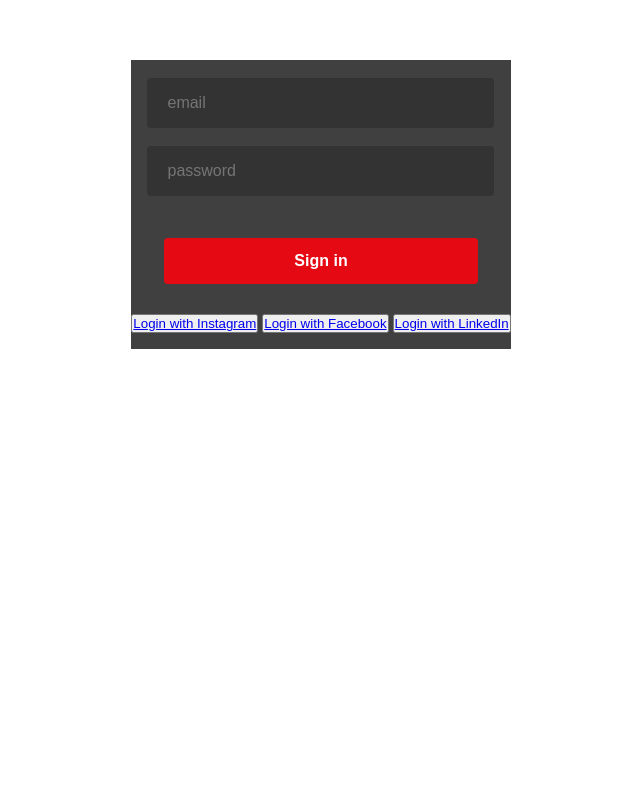
After one commit to joelcede/Netflix-for-programmers, a Django app: template clon_netflix/templates/users/content_urlp/content_login.html in a window 1280 px wide. The commit adds this page. Shown: the whole page, without its empty margins (319-959 px from the left). Run offline with Django 3.2, Linux system fonts and the light colour scheme; the template is opened without the code that fills it, so the values that code supplies are empty.

Commit message:
add preview of login

```diff
--- a/clon_netflix/requirements.txt
+++ b/clon_netflix/requirements.txt
@@ -2,3 +2,4 @@ Django==3.1
 django-environ==0.4.5
 psycopg2-binary>=2.8
 pillow==5.2.0
+social-auth-app-django==4.0.0
--- /dev/null
+++ b/clon_netflix/static/css/lg_up.css
@@ -0,0 +1,63 @@
+*{
+    box-sizing: border-box;
+    padding: 0px;
+    margin: 0px;
+}
+.containter_login{
+    padding: 60px 68px 40px;
+    margin-bottom: 90px;
+    display: flex;
+    /* flex-direction: column; */
+    margin: 0;
+    width: 100%;
+    justify-content: center;
+    align-items: center;
+}
+.cont_lg{
+    background: rgba(0,0,0,.75);
+    box-sizing: border-box;
+    padding-bottom: 16px;
+}
+.id, .row{
+    text-align: center;
+}
+#email, #passw{
+    background: #333;
+    padding: 20px;
+    border-radius: 4px;
+    border: 0;
+    outline: none;
+    color: #fff;
+    height: 50px;
+    line-height: 50px;
+    padding: 16px 20px 0;
+    left: 16px;
+    font-size: 16px;
+    top: 50%;
+    appearance: none;
+    padding-right: 0px;
+    padding-bottom: 16px;
+    /* padding-left: 60px; */
+    padding-right: 120px;
+    text-align: left;
+}
+.but{
+    border-radius: 4px;
+    font-size: 16px;
+    font-weight: 700;
+    margin: 24px 0 12px;
+    padding: 16px;
+    background: #e50914;
+    line-height: 1em;
+    min-width: 98px;
+    min-height: 37px;
+    display: inline-block;
+    color: #fff;
+    user-select: none;
+    text-align: center;
+    border: 0;
+    outline: none;
+    padding: 15px;
+    padding-left: 130px;
+    padding-right: 130px;
+}
--- /dev/null
+++ b/clon_netflix/templates/users/content_urlp/content_login.html
@@ -0,0 +1,32 @@
+{% load static %}
+<link rel="stylesheet" href="../../../static/css/lg_up.css">
+<div class="containter_login">
+    <div class="cont_lg">
+        <div>
+            <form action="" class="id">
+                <br>
+                <label for="email" class="h">
+                    <input type="email" id="email" placeholder="email">
+                </label><br><br>
+                <label for="passw">
+                    <input type="password" id="passw" placeholder="password">
+                </label><br><br>
+                <button type="submit" class="but">Sign in</button><br><br>
+            </form>
+        </div>
+        <div class="row">
+            <div class="col-md-8 mx-auto social-container my-2 order-md-1">
+                <button class="btn btn-danger  mb-2">
+                    <a href="#">Login with Instagram</a>
+                </button>
+                <button class="btn btn-primary mb-2">
+                    <a href="#">Login with Facebook
+                    </a>
+                </button>
+                <button class="btn btn-info mb-2">
+                    <a href="#">Login with LinkedIn</a>
+                </button>
+            </div>
+        </div>
+    </div>
+</div>
--- a/clon_netflix/templates/users/init.html
+++ b/clon_netflix/templates/users/init.html
@@ -6,6 +6,6 @@
 
 {% block container %}
     <div>
-        {% include "users/content_init.html" %}
+        {% include "users/content_urlp/content_init.html" %}
     </div>
 {% endblock %}
```
Also changed, not shown: clon_netflix/Netflix_Clon/settings.py (+7 -0 lines), clon_netflix/templates/users/content_urlp/content_init.html (renamed from clon_netflix/templates/users/content_init.html), clon_netflix/templates/users/login.html (added).
